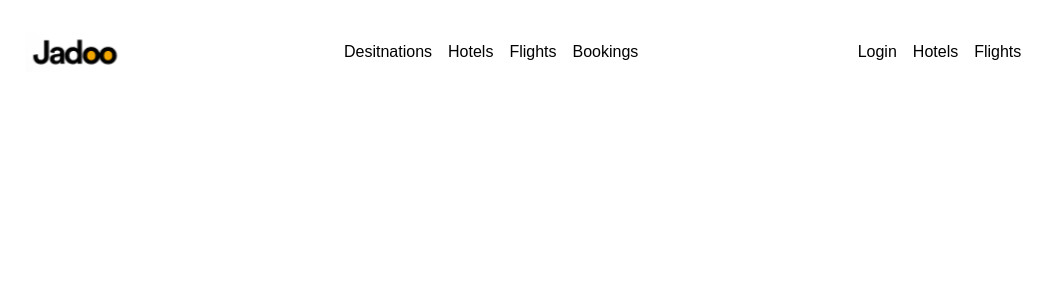
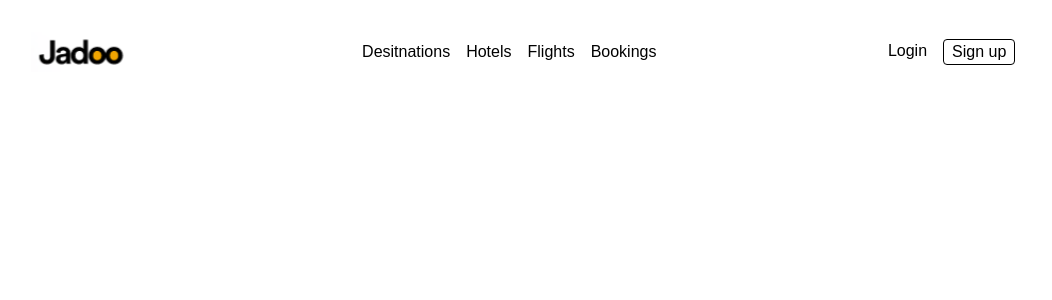
Before and after one commit to sohail005/Sohail-nextjs, a Next.js app: page / in a window 1280 px wide. Shown: the top 300 px of the page, without its empty margins (117-1169 px from the left). Built offline with nearby package versions, Linux system fonts and the light colour scheme.

Commit message:
Add logo image and update Header component to use imported logo

```diff
--- a/src/app/Components/Header/Header.tsx
+++ b/src/app/Components/Header/Header.tsx
@@ -1,10 +1,10 @@
 import Image from 'next/image'
 import React from 'react'
-
+import logo from "../../../Assets/Images/logo.png";
 function Header() {
   return (
     <div className='Header p-4 flex justify-around items-center'>
-        <Image src={require('../../../Assets/Images/logo.png')} alt="Vercel Logo" width={100} height={16} />
+        <Image src={logo} alt="Vercel Logo" width={100} height={16} />
        <div className='nav'>
         <ul className='flex gap-4'>
             <li className='text-black hover:text-blue-500 cursor-pointer'>Desitnations</li>
@@ -16,8 +16,7 @@ function Header() {
        <div className='nav'>
         <ul className='flex gap-4'>
             <li className='text-black hover:text-blue-500 cursor-pointer'>Login</li>
-            <li className='text-black hover:text-blue-500 cursor-pointer'>Hotels</li>
-            <li className='text-black hover:text-blue-500 cursor-pointer'>Flights</li>
+            <button className='text-black hover:text-blue-500 cursor-pointer border border-black hover:border-blue-500 cursor-pointer rounded px-2'>Sign up</button>
           {/* https://www.figma.com/design/c9sj92UhDHPIZOQUomMtOV/Travel-Website-Landing-Page--Community-?node-id=0-1&p=f&t=KqSEvZBnqdIYgJAW-0 */}
           {/* https://vercel.com/sohail005s-projects/sohail-nextjs/4J45Tdf7hEPCfPSnGeQzxwobpsRf */}
         </ul>
```
Also changed, not shown: src/Assets/Images/Traveller.png (added).
